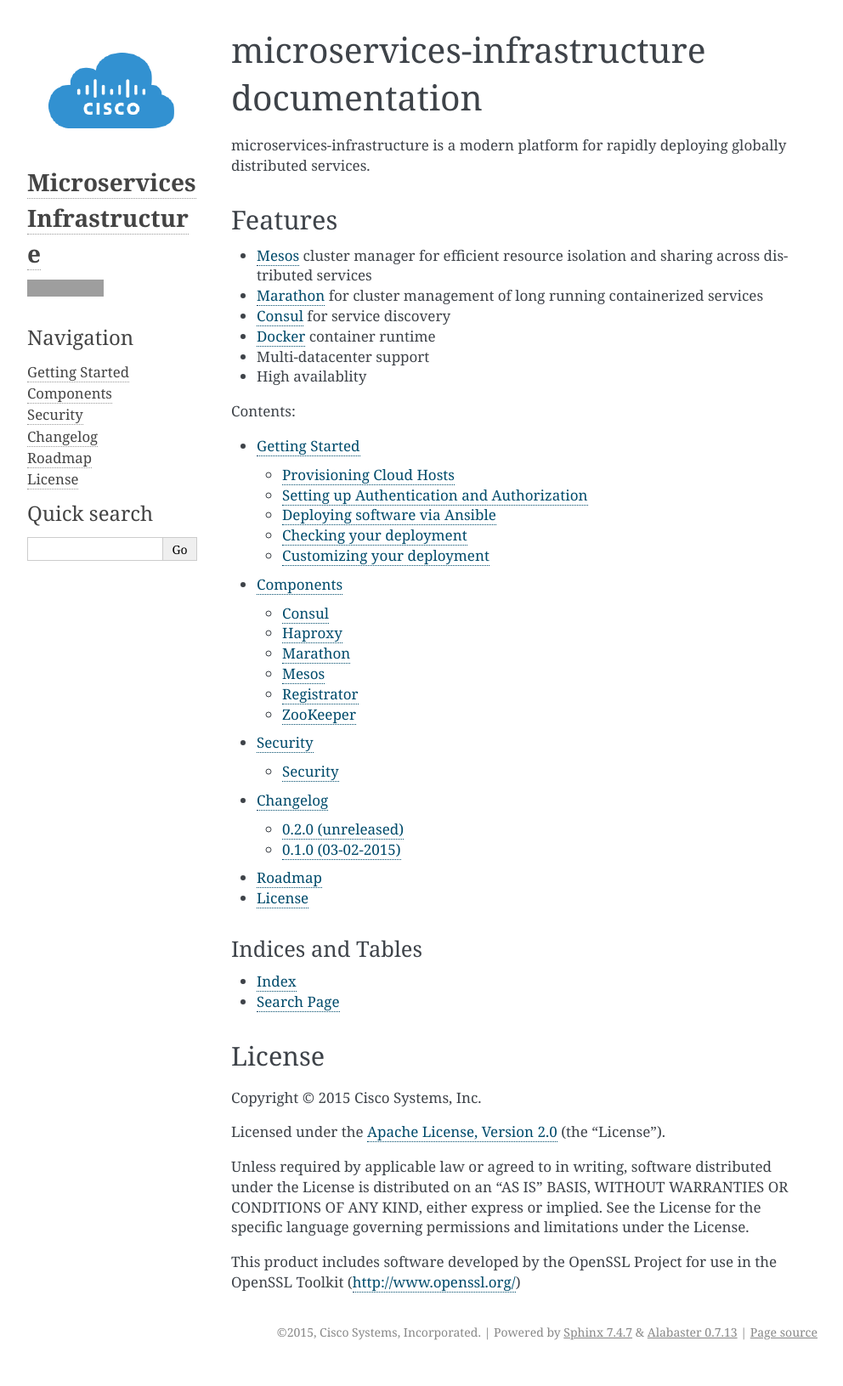
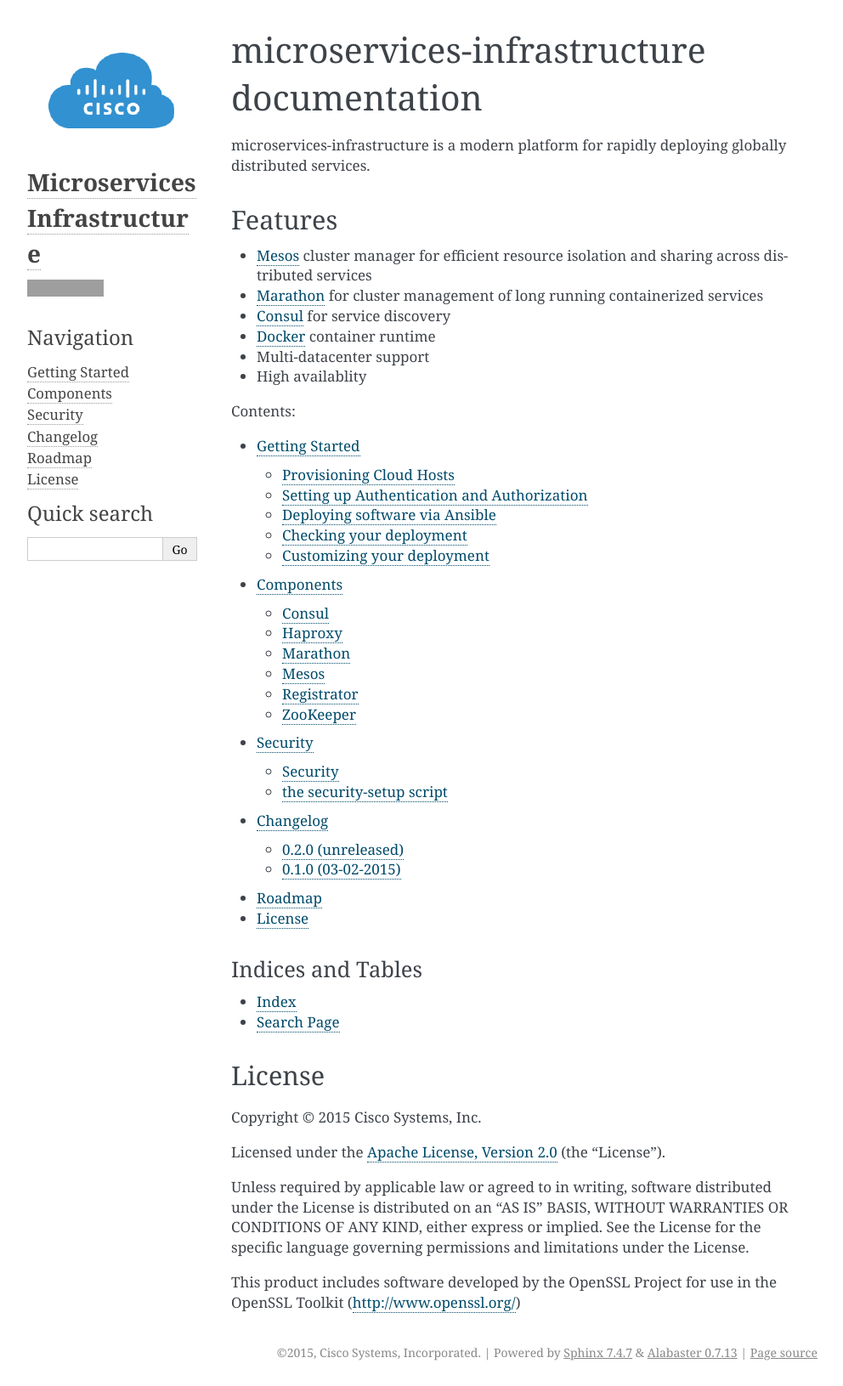
Before and after one commit to mantl/mantl, a Sphinx documentation site: the page built from docs/index.rst, in a window 1280 px wide. Shown: the whole page at 85% size, without its empty margins (148-1140 px from the left). Built offline with Sphinx 7.4.7, drawn with Linux system fonts in a browser that asks for light colours; pages that are not in the unit, such as notebooks, are missing from menus; before the commit the page ends 1607 px from its top, so only the background shows below that; grey boxes are pictures that could not be loaded.

Commit message:
Rename auth_setup to security_setup.

```diff
--- a/docs/getting_started/index.rst
+++ b/docs/getting_started/index.rst
@@ -32,7 +32,7 @@
 Before you begin, you'll want to run the ``security-setup`` script in the
 root directory. This will create and set passwords, authentication, and
 certificates. For more information, see the :doc:`security-setup
-<../security/auth_setup>` documentation.
+<../security/security_setup>` documentation.
 
 Deploying software via Ansible
 ------------------------------
--- a/docs/security/index.rst
+++ b/docs/security/index.rst
@@ -5,4 +5,4 @@
    :maxdepth: 2
 
    security.rst
-   auth_setup.rst
+   security_setup.rst
```
